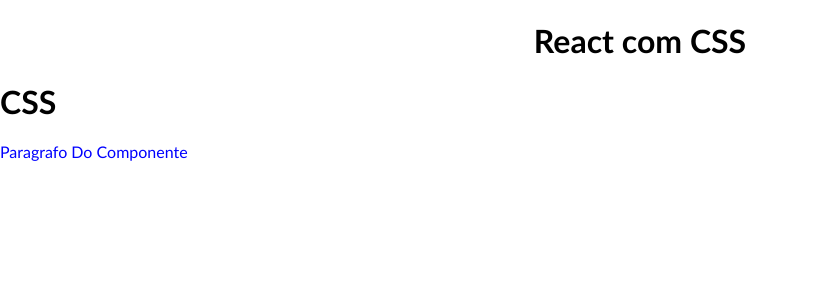
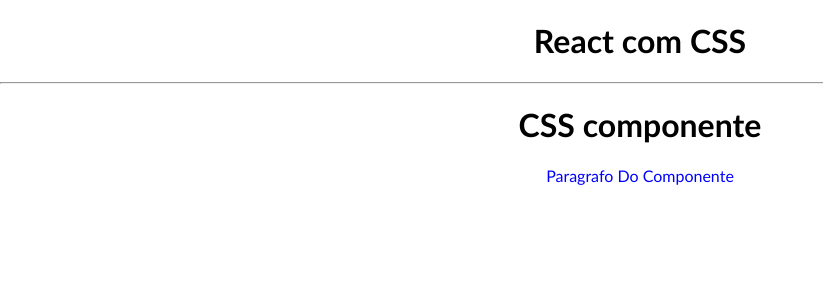
Before and after one commit to arthurresendes/Conhecimento-REACT, a React (Vite) app in the folder 4_CSS_REACT/css/: page / in a window 1280 px wide. Shown: the top 300 px of the page, without its empty margins (0-823 px from the left). Built offline with nearby package versions, Linux system fonts and the light colour scheme.

Commit message:
CSS de componente

```diff
--- a/4_CSS_REACT/css/src/components/MyComponent.jsx
+++ b/4_CSS_REACT/css/src/components/MyComponent.jsx
@@ -2,8 +2,9 @@ import "./componnet.css"
 
 const MyComponent = () => {
   return (
-    <div>
-      <h1>CSS</h1>
+    <div className="app">
+      <hr />
+      <h1>CSS componente</h1>
       <p className="my-comp-p">Paragrafo do componente</p>
     </div>
   );
--- a/4_CSS_REACT/css/src/components/componnet.css
+++ b/4_CSS_REACT/css/src/components/componnet.css
@@ -1,3 +1,7 @@
+.app{
+    text-align: center;
+}
+
 .my-comp-p{
     color: blue;
     text-transform: capitalize;
```
